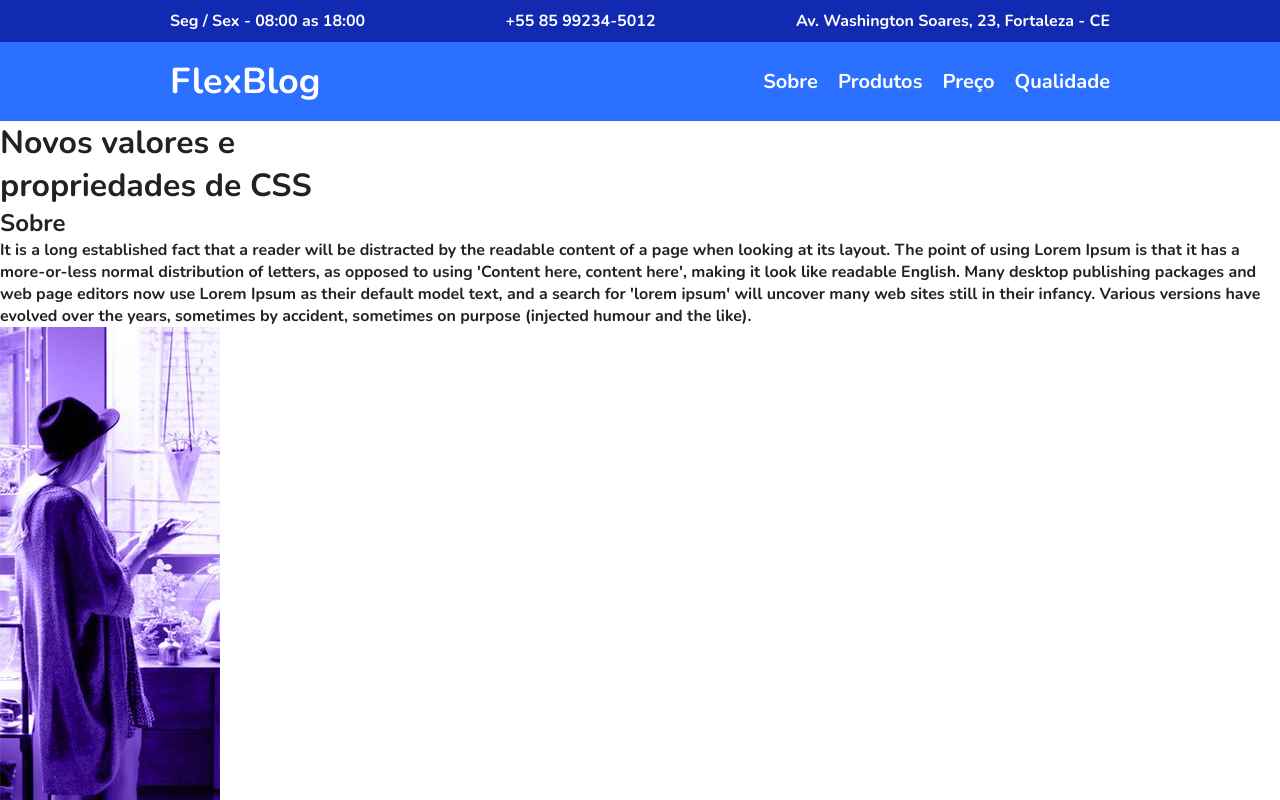
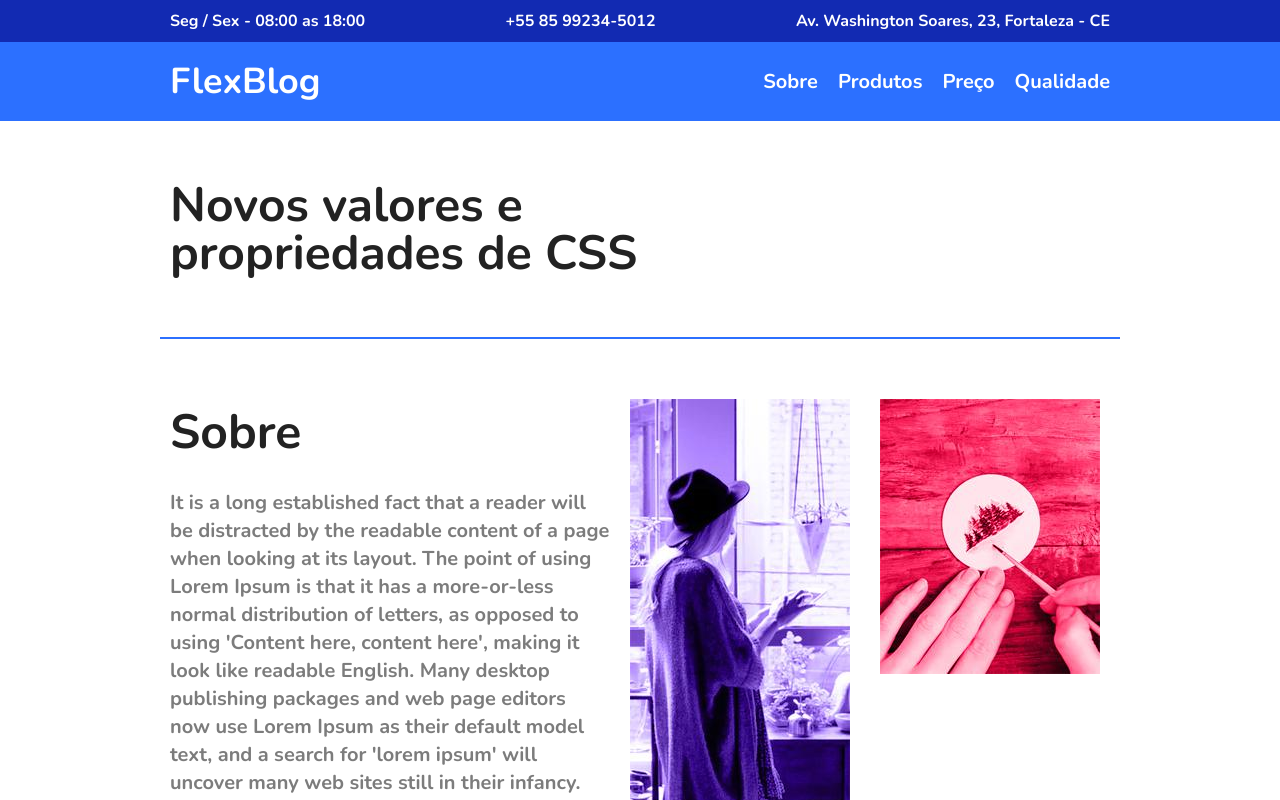
Before and after one commit to israelsantana01/flexblog, a plain HTML site: page index.html in a window 1280 px wide. Shown: the top 800 px of the page. Drawn offline with nearby package versions, Linux system fonts and the light colour scheme.

Commit message:
End the about section

```diff
--- a/style.css
+++ b/style.css
@@ -87,3 +87,47 @@ img {
 .menu-nav a:hover {
   color: #122ab2;
 }
+
+/* Introducao */
+
+.introducao {
+  font-size: 3em;
+  line-height: 1;
+  max-width: 960px;
+  margin: 0 auto;
+  padding: 60px 10px;
+}
+
+/* Sobre */
+
+.sobre {
+  display: flex;
+  border-top: 2px solid #2c70ff;
+  border-bottom: 2px solid #2c70ff;
+  max-width: 960px;
+  margin: 0 auto;
+  padding: 60px 0;
+  flex-wrap: wrap;
+}
+
+.sobre-info {
+  flex: 2 1 300px;
+  margin: 0 10px;
+}
+
+.sobre-info h1 {
+  font-size: 3em;
+  margin-bottom: 0.5em;
+}
+
+.sobre-info p {
+  font-size: 1.25em;
+  line-height: 1.4;
+  margin-bottom: 1em;
+  color: #7c7c7c;
+}
+
+.sobre-img {
+  flex: 1 1 160px;
+  margin: 0 10px;
+}
```
